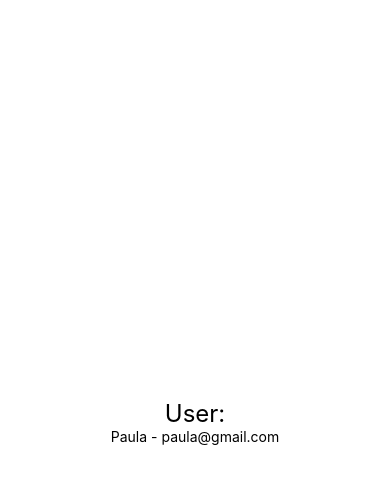
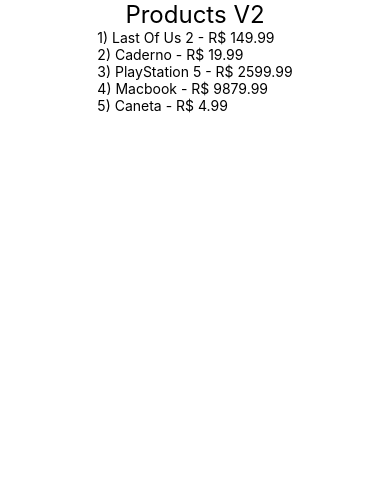
Before and after one commit to paulazaidel/react-native-exercises, a React Native app: screen / in a window 390 px wide. Shown: the top 484 px of the page. Built offline with nearby package versions, Linux system fonts and the light colour scheme.

Commit message:
Created product component using FLATLIST

```diff
--- a/src/App.js
+++ b/src/App.js
@@ -1,15 +1,14 @@
 import React from 'react'
 import { StyleSheet, SafeAreaView } from 'react-native'
 
-import UserLogged from './components/UserLoggedComponent'
+import ListProducts from './components/products/ListProductsComponent'
+import ListProductsv2 from './components/products/ListProductsv2Component'
 
 
 export default () => (
     <SafeAreaView style={style.App}>
-       <UserLogged user={{name:'Paula', email:'paula@gmail.com'}} />
-       <UserLogged user={{name:'Paula'}} />
-       <UserLogged user={{}} />
-       <UserLogged />
+        {/* <ListProducts /> */}
+        <ListProductsv2 />
     </SafeAreaView>
 )
 
--- /dev/null
+++ b/src/components/products/ListProductsComponent.js
@@ -0,0 +1,26 @@
+import React from 'react'
+import { Text } from 'react-native'
+
+import Style from '../commonStyle'
+import Produtos from './Products'
+
+export default props => {
+    function getList() {
+        return Produtos.map(p => {
+            return (
+                <Text key={p.id}>
+                    {p.id}) {p.name} Price R$ {p.price}
+                </Text>
+            )
+        })
+    }
+
+    return (
+        <>
+            <Text style={Style.textBig}>
+                Products
+            </Text>
+            {getList()}
+        </>
+    )
+}
--- /dev/null
+++ b/src/components/products/ListProductsv2Component.js
@@ -0,0 +1,24 @@
+import React from 'react'
+import { Text, FlatList } from 'react-native'
+
+import Style from '../commonStyle'
+import Produtos from './Products'
+
+export default props => {
+    const produtoRender = ({ item: p }) => {
+        return <Text>{p.id}) {p.name} - R$ {p.price}</Text>
+    }
+
+    return (
+        <>
+            <Text style={Style.textBig}>
+                Products V2
+            </Text>
+            <FlatList
+                data={Produtos}
+                keyExtractor={i => `${i.id}`}
+                renderItem={produtoRender}
+            />
+        </>
+    )
+}
--- /dev/null
+++ b/src/components/products/Products.js
@@ -0,0 +1,7 @@
+export default [
+    { id: 1, name: 'Last Of Us 2', price: 149.99 },
+    { id: 2, name: 'Caderno', price: 19.99 },
+    { id: 3, name: 'PlayStation 5', price: 2599.99 },
+    { id: 4, name: 'Macbook', price: 9879.99 },
+    { id: 5, name: 'Caneta', price: 4.99 },
+]
```
